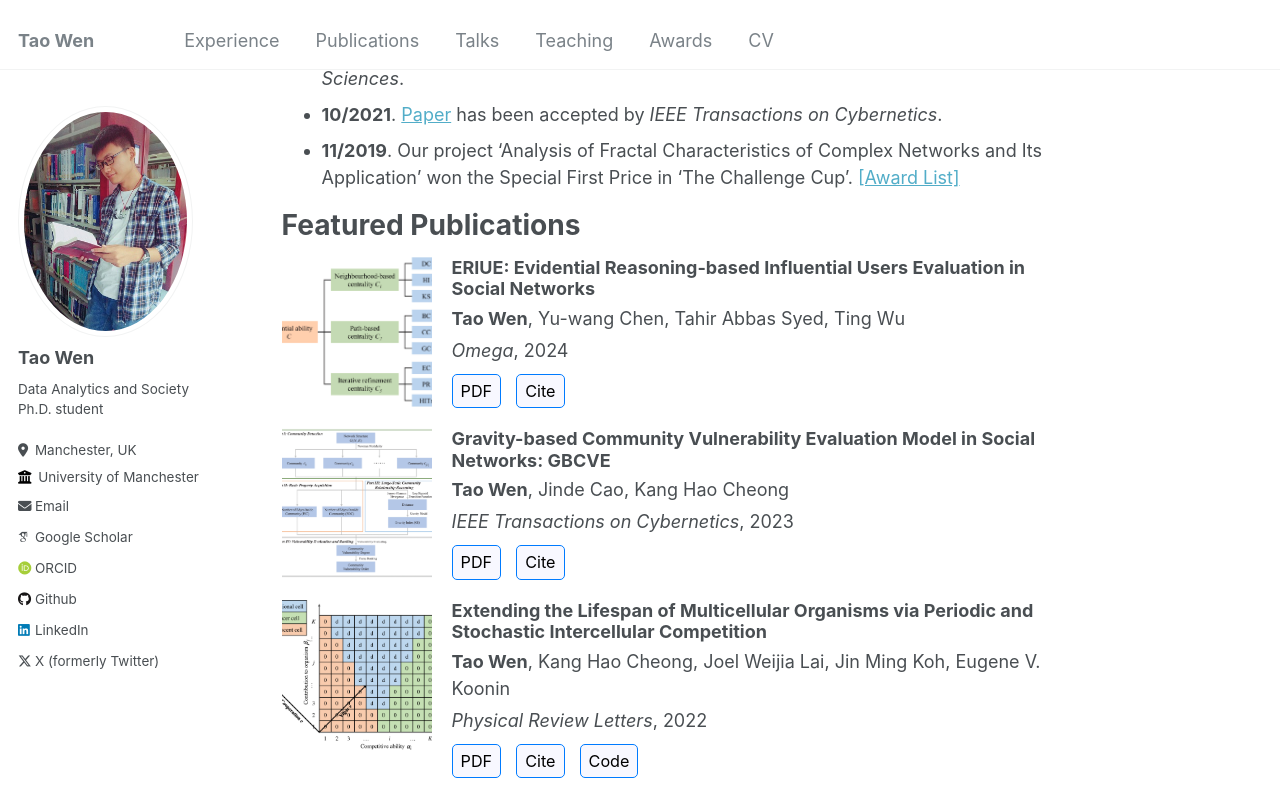
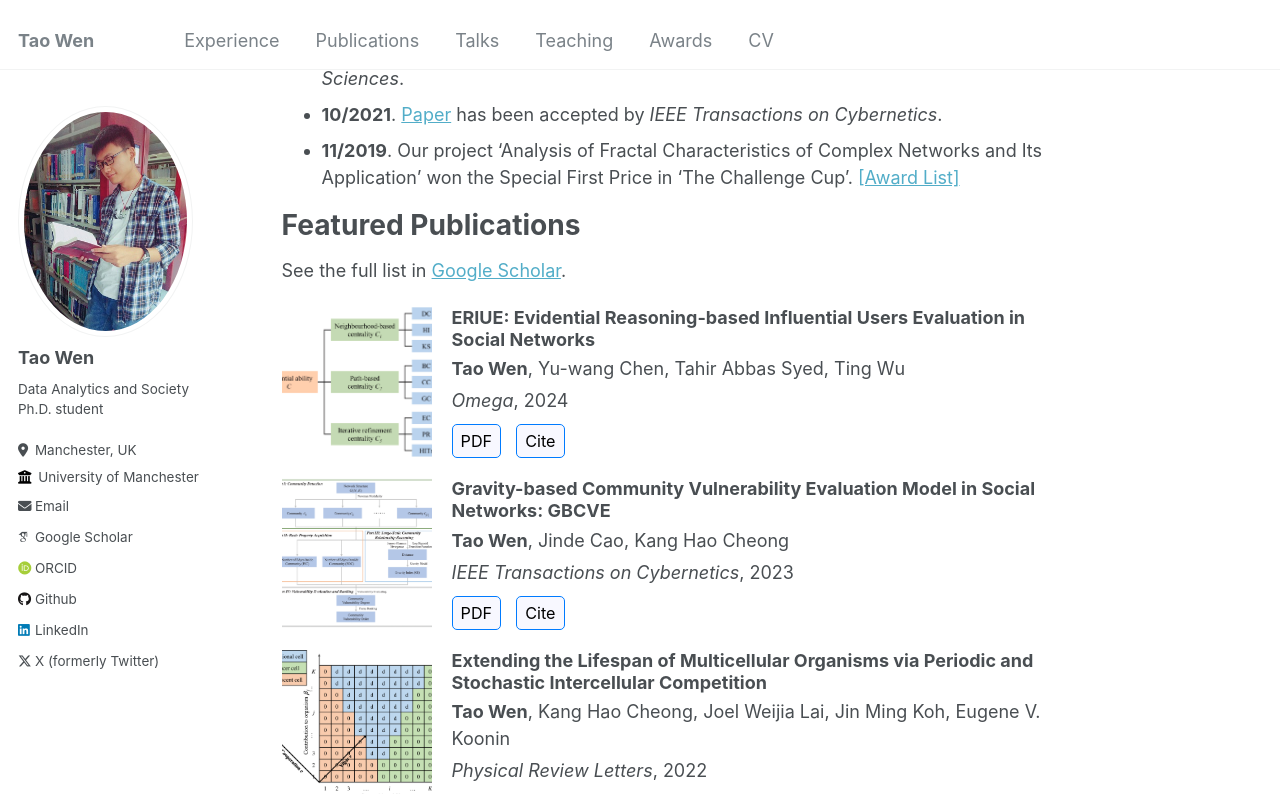
Before and after one commit to TaaoWen/taaowen.github.io, a Jekyll site: the page built from _pages/about.md, in a window 1280 px wide and 900 px high, scrolled down 641 px, cut to the strip 0-794 px from the top of the window. Built offline with Jekyll 4.4.1, drawn with Linux system fonts in a browser that asks for light colours; some web fonts are replaced.

Commit message:
Update about.md

```diff
--- a/_pages/about.md
+++ b/_pages/about.md
@@ -29,6 +29,8 @@ News
 
 Featured Publications
 ======
+See the full list in <a href="{{[site.author.googlescholar](https://scholar.google.com/citations?hl=en&user=edoHbXEAAAAJ)}}">Google Scholar</a>.
+
 <div style="display: flex; align-items: flex-start; margin-bottom: 20px;">
   <div style="flex-shrink: 0; width: 150px; height: 150px; overflow: hidden; margin-right: 20px;">
     <img src="/images/ERIUE.png" alt="Article Image" style="width: 100%; height: 100%; object-fit: cover;">
```
